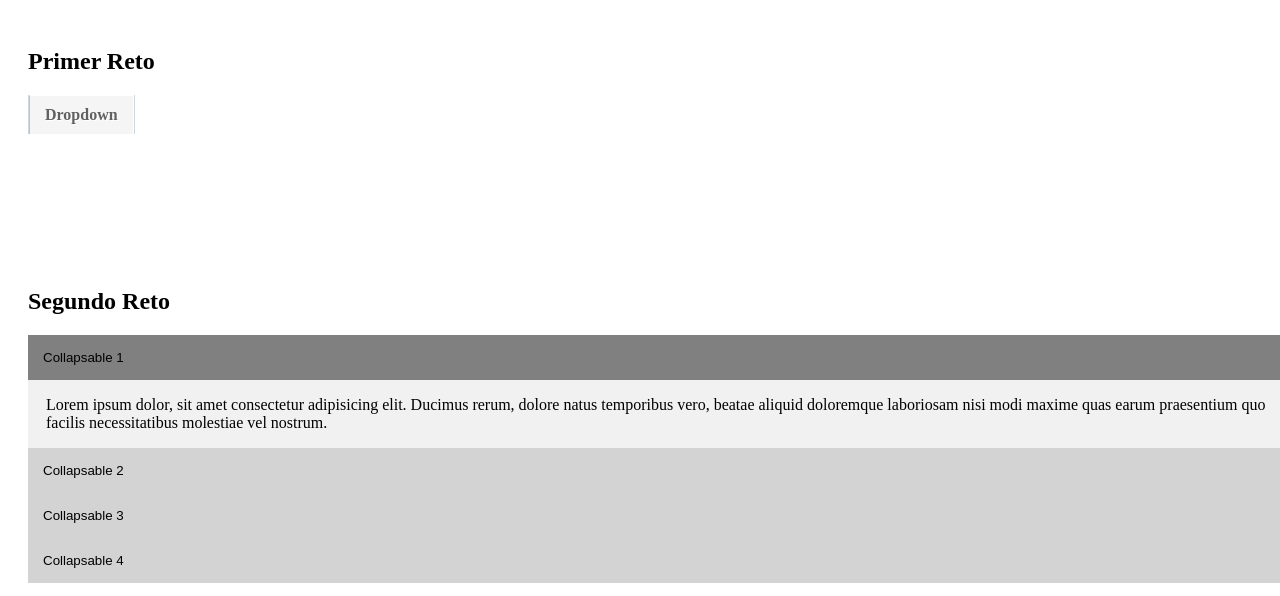
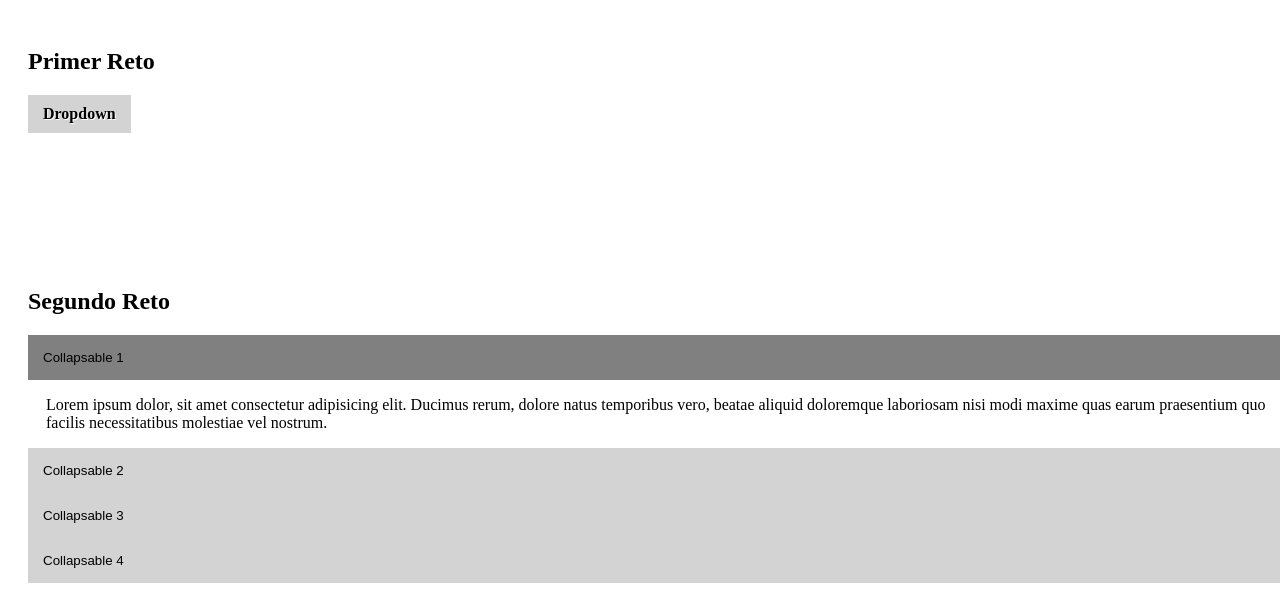
Before and after one commit to Diegolivia/Sem12-Pacha, a plain HTML site: page index.html in a window 1280 px wide. Both pictures are taken after a click on the button "Collapsable 1". Shown: the top 596 px of the page. Drawn offline with Linux system fonts and the light colour scheme.

Commit message:
fix reto2

```diff
--- a/js/main.js
+++ b/js/main.js
@@ -5,10 +5,10 @@ for (i = 0; i < acord.length; i++) {
     acord[i].addEventListener("click", function() {
       this.classList.toggle("active");
       var content = this.nextElementSibling;
-    if (content.style.display === "block") {
-      content.style.display = "none";
+      if (content.style.maxHeight){
+        content.style.maxHeight = null;
       } else {
-      content.style.display = "block";
+        content.style.maxHeight = content.scrollHeight + "px";
       }
     });
   }
--- a/styles/main.css
+++ b/styles/main.css
@@ -13,9 +13,7 @@ ul {
 ul#navigation {
   padding-inline-start: 0;
   margin: 0 auto;
-  border-left: 1px solid #c4dbe7;
   float: left;
-  border-right: 1px solid #c4dbe7;
 }
 
 ul#navigation li {
@@ -24,30 +22,26 @@ ul#navigation li {
   padding: 0;
   font-weight: bold;
   position: relative;
-  border-top: 1px solid #c4dbe7;
-  border-bottom: 2px solid #c4dbe7;
 }
 
 ul#navigation li a {
   padding: 10px 15px;
   text-shadow: 1px 1px 0px #fff;
   text-decoration: none;
-  color: #616161;
+  color: Black;
   display: inline-block;
-  border-right: 1px solid #fff;
-  border-left: 1px solid #c2c2c2;
-  border-top: 1px solid #fff;
-  background: #f5f5f5;
+  border: 1px black;
+  background: lightgray;
   transition: color 0.2s linear, background 0.2s linear;
 }
 
 ul#navigation li a:hover {
-  background: #f8f8f8;
+  background: grey;
   color: #282828;
 }
 
 ul#navigation li:hover > a {
-  background: #fff;
+  background: grey;
 }
 
 ul#navigation li:hover > ul {
@@ -64,13 +58,13 @@ ul#navigation ul li ul {
   position: absolute;
   z-index: 99999;
   width: auto;
-  background: #f8f8f8;
+  background: lightgray;
   box-shadow: 1px 1px 3px #ccc;
   opacity: 0;
   transition: opacity 0.2s linear, visibility 0.2s linear;
 }
 
-.Droplvl2 {
+ul#navigation {
   top: 30px;
   left: 1px;
 }
@@ -80,10 +74,8 @@ ul#navigation ul li ul {
   left: 181px;
 }
 
-
 ul#navigation ul li a {
 	background:none;
-	padding:7px 15px;
 	color:#616161;
 	text-shadow:1px 1px 0px #fff;
 	text-decoration:none;
@@ -91,7 +83,8 @@ ul#navigation ul li a {
 	border:0 none;
 	float:left;
 	clear:inherit;
-	width:auto;
+  width:auto;
+  padding-right: 50px;
 }
 
 .Acord{
@@ -110,7 +103,8 @@ ul#navigation ul li a {
 
 .AcordCont {
   padding: 0 18px;
-  display: none;
+  background-color: white;
+  max-height: 0;
   overflow: hidden;
-  background-color: #f1f1f1;
+  transition: max-height 0.2s ease-out;
 }
```
Lines whose indentation alone changed are shown as unchanged.
